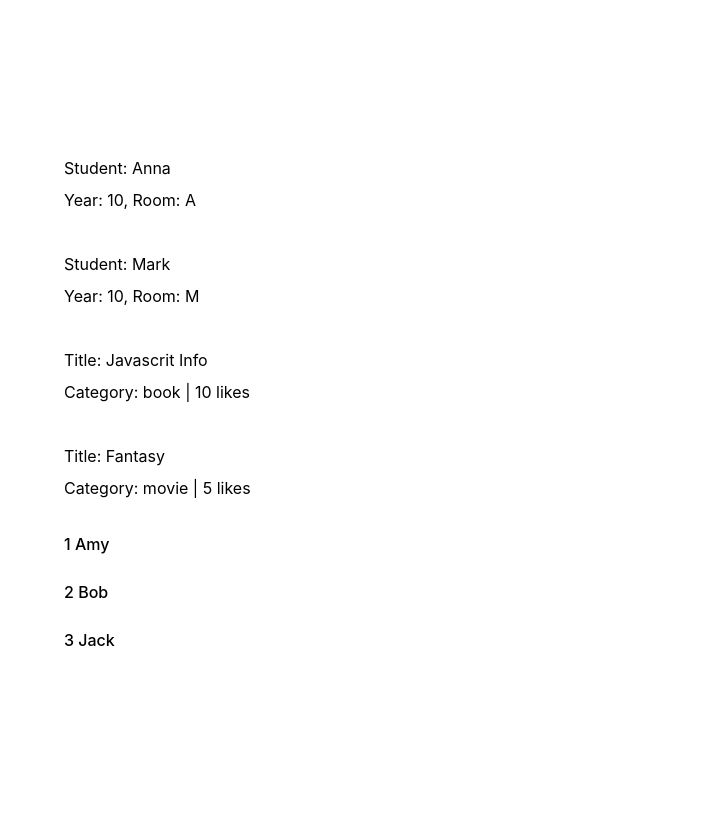
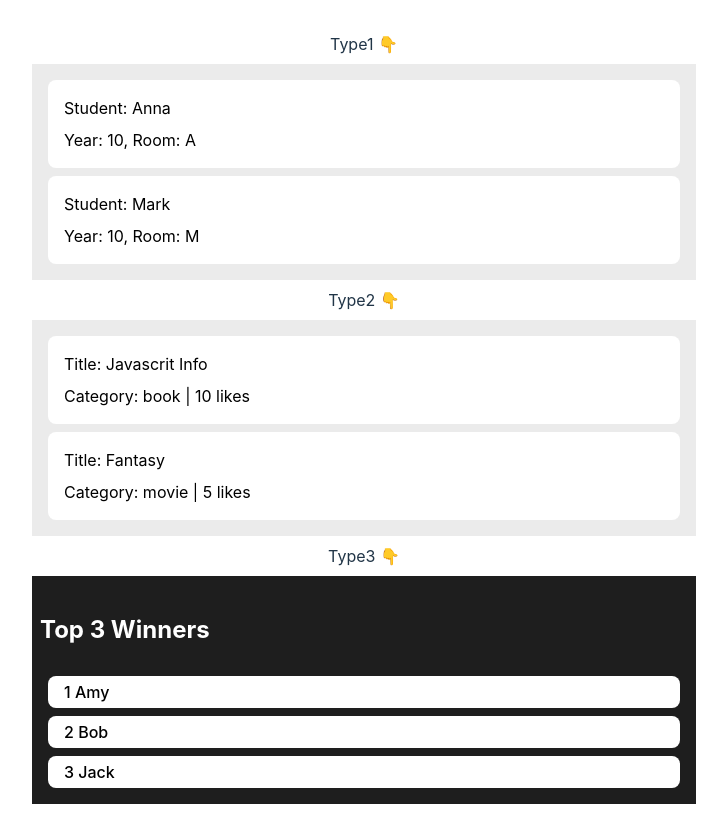
Before and after one commit to OInVein/yee-chi-exam, a Vue app: page / in a window 1280 px wide. Shown: the whole page, without its empty margins (276-1003 px from the left). Before the commit the page ends 800 px from the top, so only its background shows below. Built offline with nearby package versions, Linux system fonts and the light colour scheme.

Commit message:
add style

```diff
--- a/src/App.vue
+++ b/src/App.vue
@@ -4,6 +4,7 @@ import List from './components/List.vue'
 
 <template>
   <div class="container">
+    <div>Type1 👇</div>
     <List
       :data="[
         // type1
@@ -17,7 +18,11 @@ import List from './components/List.vue'
           year: 10,
           class: 'M',
         },
-
+      ]"
+    />
+    <div>Type2 👇</div>
+    <List
+      :data="[
         // type2
         {
           title: 'Javascrit Info',
@@ -29,7 +34,11 @@ import List from './components/List.vue'
           category: 'movie',
           rating: 5,
         },
-
+      ]"
+    />
+    <div>Type3 👇</div>
+    <List
+      :data="[
         // type3
         {
           winner: 'Amy',
--- a/src/components/List.vue
+++ b/src/components/List.vue
@@ -4,8 +4,9 @@ import Type2, { Type2Props } from './Type2.vue'
 import Type3, { Type3Props } from './Type3.vue'
 
 type Item = Type1Props | Type2Props | Type3Props
+type Data = Type1Props[] | Type2Props[] | Type3Props[]
 
-defineProps<{ data: Item[] }>()
+defineProps<{ data: Data }>()
 
 const type1Keys: (keyof Type1Props)[] = ['name', 'year', 'class']
 const type2Keys: (keyof Type2Props)[] = ['title', 'category', 'rating']
@@ -21,19 +22,40 @@ const getComponent = (item: Item) => {
   if (isType3(item)) return Type3
   return null
 }
+
+const getClass = (data: Data) => {
+  if (isType1(data[0]) || isType2(data[0])) return 'light'
+  return 'dark'
+}
 </script>
 
 <template>
-  <component v-for="(item, index) in data" :key="index" :is="getComponent(item)" :...="item" />
+  <div :class="getClass(data)">
+    <h2 class="title" v-if="isType3(data[0])">Top {{ data.length }} Winners</h2>
+    <component v-for="(item, index) in data" :key="index" :is="getComponent(item)" :...="item" />
+  </div>
 </template>
 
 <style scoped lang="scss">
+.title {
+  color: white;
+  text-align: left;
+  margin-left: -8px;
+}
+.container {
+  gap: 8px;
+  display: flex;
+  padding: 16px;
+  flex-direction: column;
+}
 .light {
-  background-color: white;
+  @extend .container;
   color: black;
+  background-color: #ebebeb;
 }
 
 .dark {
-  background-color: black;
+  @extend .container;
+  background-color: #1e1e1e;
 }
 </style>
--- a/src/components/Type3.vue
+++ b/src/components/Type3.vue
@@ -18,7 +18,7 @@ defineProps<Type3Props>()
   display: flex;
   flex-direction: column;
   align-items: start;
-  padding: 8px 16px;
+  padding: 4px 16px;
   gap: 8px;
   width: 600px;
   background-color: white;
```
